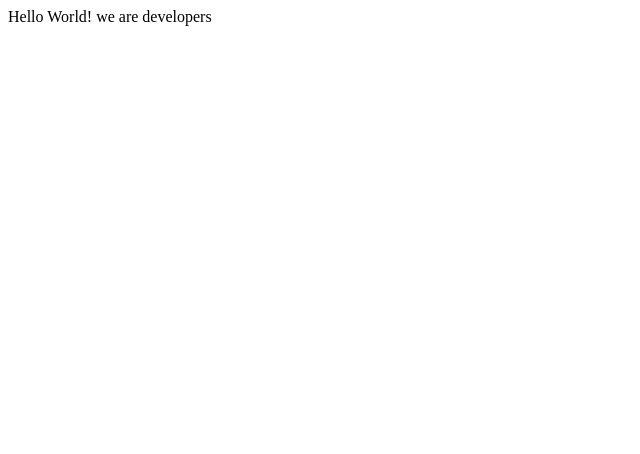
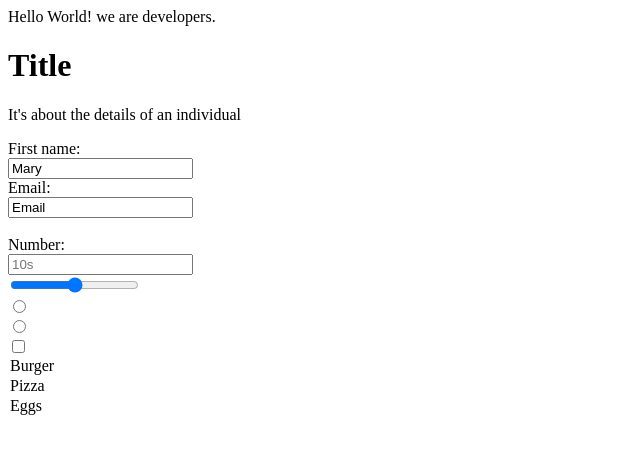
Before and after one commit to vladanvi99/Oluwatofunmi-Vladan, a plain HTML site: page index.html in a window 1280 px wide. Shown: the whole page, without its empty margins (0-640 px from the left). Drawn offline with Linux system fonts and the light colour scheme.

Commit message:
survey page

```diff
--- a/index.html
+++ b/index.html
@@ -9,7 +9,39 @@
   <body>
     <script src="https://cdn.freecodecamp.org/testable-projects-fcc/v1/bundle.js"></script>
 
-    Hello World! we are developers
+    Hello World! we are developers.
     <script  src="js/index.js"></script>
+
+    <div id="our-form">
+      <h1 id="title"> Title</h1>
+
+
+      <p id="description"> It's about the details of an individual</p>
+     <form id="survey-form">
+       <label id="name-label" for ="name">First name:</label><br>
+       <input type= "text" id= "name" name = "n ame" value ="Mary" placeholder="text" required ><br>
+       <label id="email-label" for = "lname">Email:</label><br>
+       <input type = "email" id = "email" name= "Email" value="Email" required placeholder="@email.com"><br><br>
+       <label id="number-label" for = "number">Number:</label><br>
+       <input type = "number" id="number" value= "number" required placeholder="10s"><br>
+       <input type ="range" id="range" min = "20" max="100" required/><br>
+        <input type="radio" name ="gender" value="Male"/><br>
+        <input type="radio" name ="gender" value="Female"/> <br>
+        <input type="checkbox" name=""
+
+    <select name="food" id="dropdown">
+      <option value="Burger">
+        Burger
+      </option>
+      <option value="Pizza">
+        Pizza
+      </option>
+      <option value="Eggs">
+        Eggs
+      </option>
+
+    </select>
+     </form>
+    </div>
   </body>
 </html>
```
